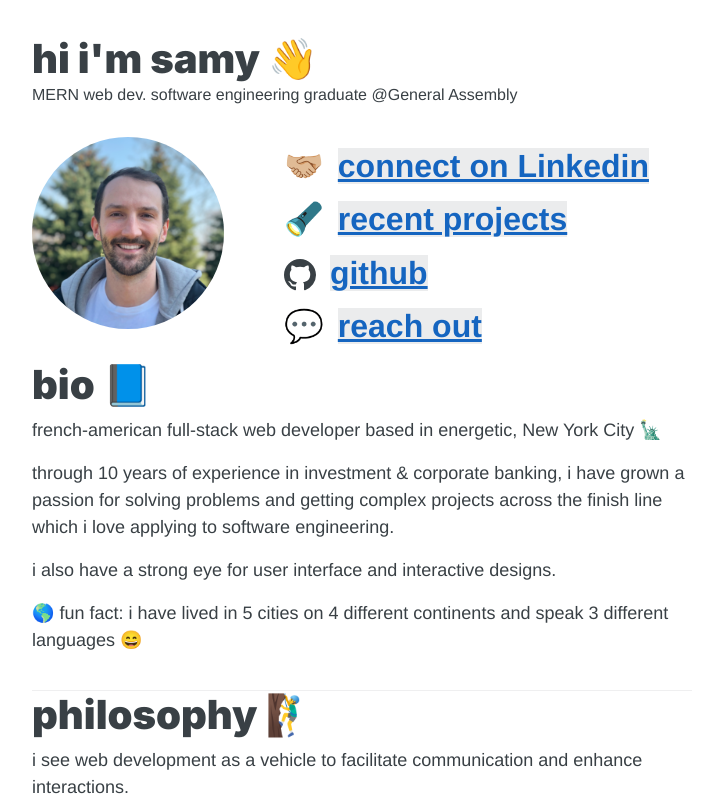
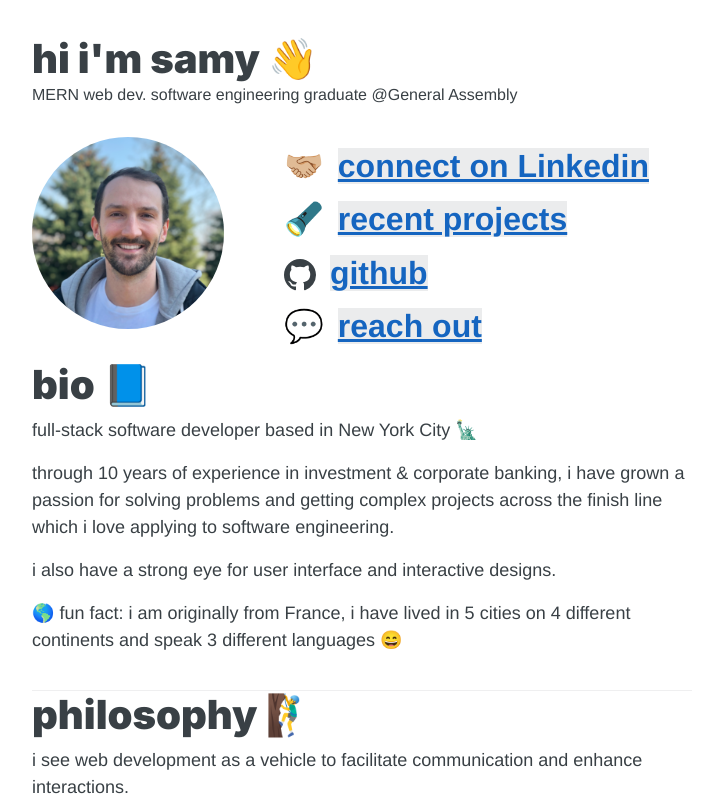
Before and after one commit to samyfrey/portfolio, a React (Create React App) app: page / in a window 1280 px wide. Shown: the top 800 px of the page, without its empty margins (278-1001 px from the left). Built offline with nearby package versions, Linux system fonts and the light colour scheme; the HTML template or start-up script is replaced by a standard one.

Commit message:
review bio

```diff
--- a/src/components/Bio.jsx
+++ b/src/components/Bio.jsx
@@ -4,7 +4,7 @@ export const Bio = () => {
   return (
     <div className='divider'>
     <h1>bio 📘</h1>
-			<p>french-american full-stack web developer based in energetic, New York City 🗽</p>
+			<p>full-stack software developer based in New York City 🗽</p>
 			<p>
 				through 10 years of experience in investment & corporate banking, i
 				have grown a passion for solving problems and getting complex projects
@@ -12,7 +12,7 @@ export const Bio = () => {
 			</p>
 			<p>i also have a strong eye for user interface and interactive designs. </p>
 			<p>
-				🌎 fun fact: i have lived in 5 cities on 4 different continents and
+				🌎 fun fact: i am originally from France, i have lived in 5 cities on 4 different continents and
 				speak 3 different languages 😄
 			</p>
 
```
